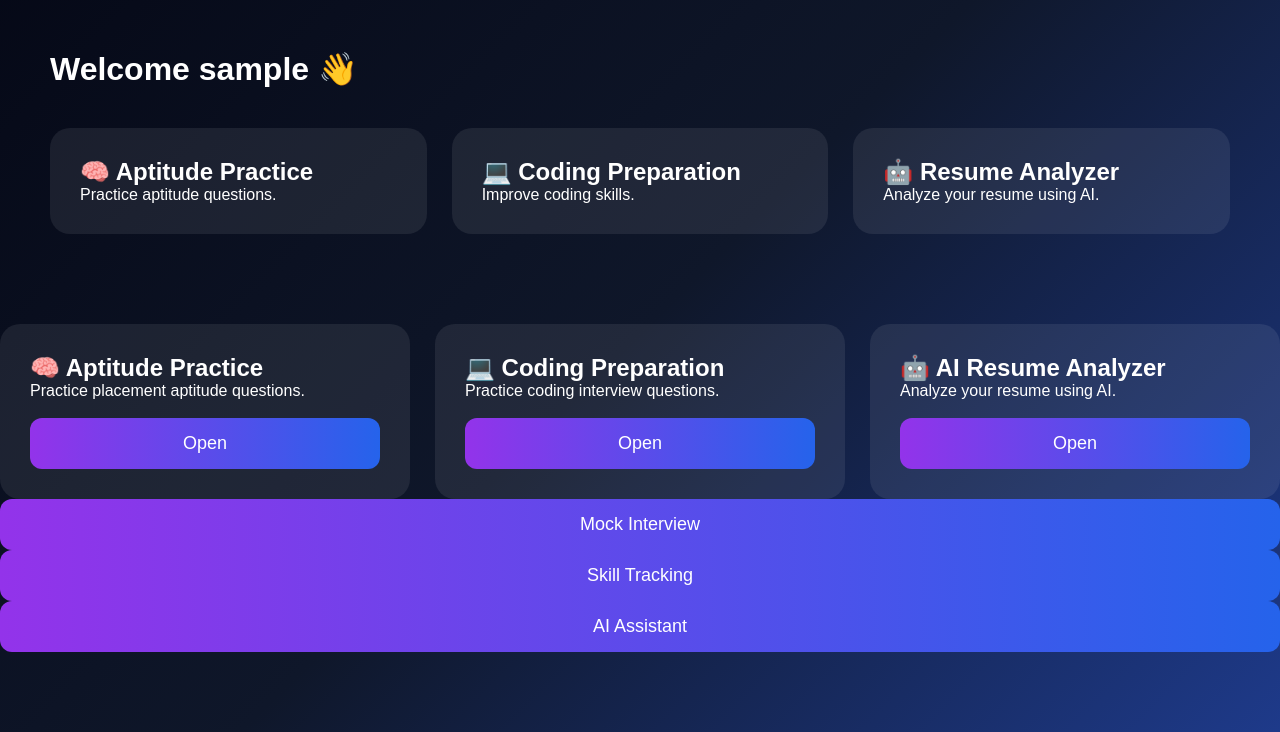
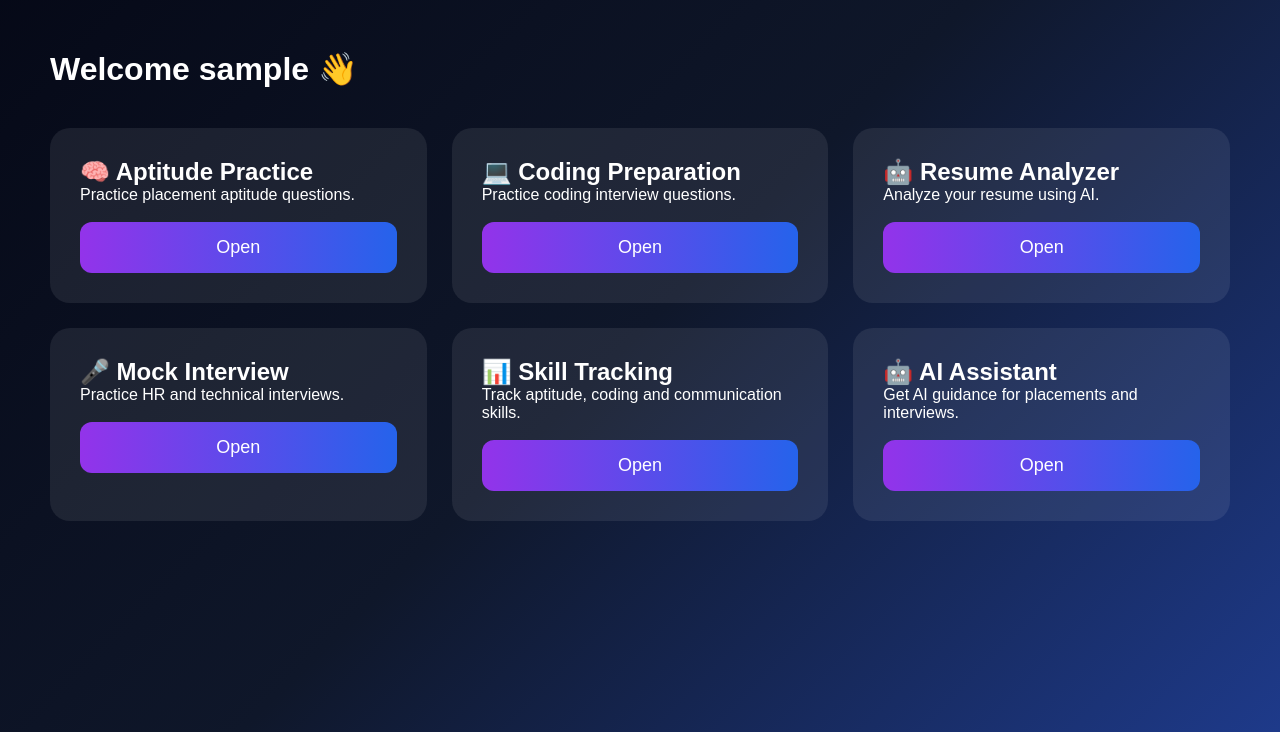
Before and after one commit to riteshml0211-cpu/smart-placement-platform, a Flask app: page /dashboard in a window 1280 px wide. Shown: the part 68-800 px from the top of the page. Run offline with Flask 3, Linux system fonts and the light colour scheme; the visitor is signed in with stand-in values (Sample User, id 1); some libraries are stand-ins or nearby versions.

Commit message:
Update dashboard.html

```diff
--- a/templates/dashboard.html
+++ b/templates/dashboard.html
@@ -1,10 +1,12 @@
 <!DOCTYPE html>
 <html>
 <head>
+
     <title>Dashboard</title>
 
     <link rel="stylesheet"
     href="{{ url_for('static', filename='style.css') }}">
+
 </head>
 
 <body>
@@ -14,8 +16,10 @@
     <h2>🚀 PlacePilot AI</h2>
 
     <div>
+
         <a href="/dashboard">Dashboard</a>
         <a href="/logout">Logout</a>
+
     </div>
 
 </div>
@@ -28,79 +32,153 @@
 
     <div class="dashboard-cards">
 
+        <!-- Aptitude -->
+
         <div class="dashboard-card">
+
             <h2>🧠 Aptitude Practice</h2>
-            <p>Practice aptitude questions.</p>
+
+            <p>
+                Practice placement aptitude questions.
+            </p>
+
+            <br>
+
+            <a href="/aptitude">
+
+                <button>
+
+                    Open
+
+                </button>
+
+            </a>
+
         </div>
 
+        <!-- Coding -->
+
         <div class="dashboard-card">
+
             <h2>💻 Coding Preparation</h2>
-            <p>Improve coding skills.</p>
+
+            <p>
+                Practice coding interview questions.
+            </p>
+
+            <br>
+
+            <a href="/coding">
+
+                <button>
+
+                    Open
+
+                </button>
+
+            </a>
+
         </div>
 
+        <!-- Resume -->
+
         <div class="dashboard-card">
+
             <h2>🤖 Resume Analyzer</h2>
-            <p>Analyze your resume using AI.</p>
+
+            <p>
+                Analyze your resume using AI.
+            </p>
+
+            <br>
+
+            <a href="/resume">
+
+                <button>
+
+                    Open
+
+                </button>
+
+            </a>
+
+        </div>
+
+        <!-- Mock Interview -->
+
+        <div class="dashboard-card">
+
+            <h2>🎤 Mock Interview</h2>
+
+            <p>
+                Practice HR and technical interviews.
+            </p>
+
+            <br>
+
+            <a href="/mock-interview">
+
+                <button>
+
+                    Open
+
+                </button>
+
+            </a>
+
+        </div>
+
+        <!-- Skill Tracking -->
+
+        <div class="dashboard-card">
+
+            <h2>📊 Skill Tracking</h2>
+
+            <p>
+                Track aptitude, coding and communication skills.
+            </p>
+
+            <br>
+
+            <a href="/skills">
+
+                <button>
+
+                    Open
+
+                </button>
+
+            </a>
+
+        </div>
+
+        <!-- AI Assistant -->
+
+        <div class="dashboard-card">
+
+            <h2>🤖 AI Assistant</h2>
+
+            <p>
+                Get AI guidance for placements and interviews.
+            </p>
+
+            <br>
+
+            <a href="/assistant">
+
+                <button>
+
+                    Open
+
+                </button>
+
+            </a>
+
         </div>
 
     </div>
 
 </div>
-<div class="dashboard-cards">
 
-    <div class="dashboard-card">
-
-        <h2>🧠 Aptitude Practice</h2>
-
-        <p>Practice placement aptitude questions.</p>
-
-        <br>
-
-        <a href="/aptitude">
-            <button>Open</button>
-        </a>
-
-    </div>
-
-    <div class="dashboard-card">
-
-        <h2>💻 Coding Preparation</h2>
-
-        <p>Practice coding interview questions.</p>
-
-        <br>
-
-        <a href="/coding">
-            <button>Open</button>
-        </a>
-
-    </div>
-
-    <div class="dashboard-card">
-
-        <h2>🤖 AI Resume Analyzer</h2>
-
-        <p>Analyze your resume using AI.</p>
-
-        <br>
-
-        <a href="/resume">
-            <button>Open</button>
-        </a>
-
-    </div>
-
-</div>
 </body>
 </html>
-<a href="/mock-interview">
-<button>Mock Interview</button>
-</a>
-
-<a href="/skills">
-<button>Skill Tracking</button>
-</a>
-
-<a href="/assistant">
-<button>AI Assistant</button>
-</a>
```
